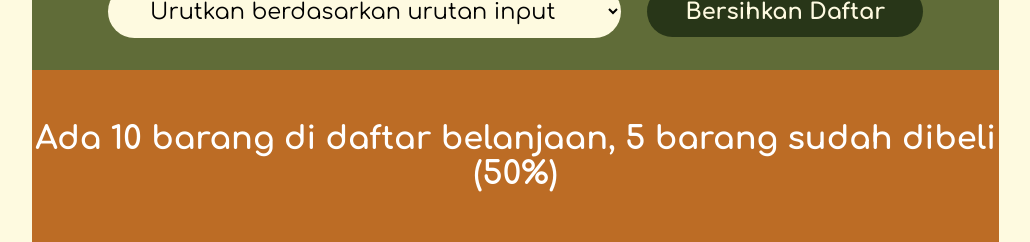
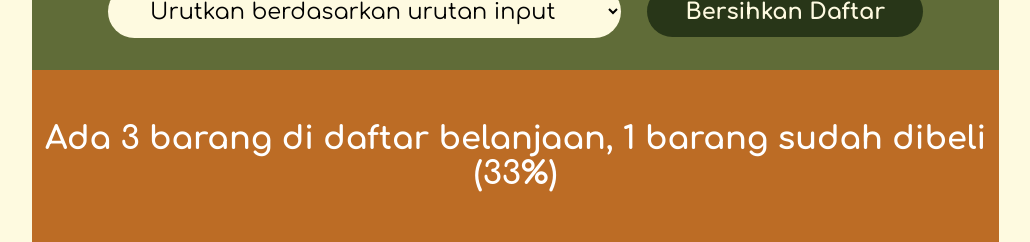
Before and after one commit to RatriaSeza/react-shopping-notes, a React (Vite) app: page / in a window 1280 px wide. Shown: the part 631-873 px from the top of the page, without its empty margins (160-1190 px from the left). Built offline with nearby package versions, Linux system fonts and the light colour scheme; a web font is replaced by a local one.

Commit message:
Update Footer component to display dynamic statistics

```diff
--- a/src/App.jsx
+++ b/src/App.jsx
@@ -56,7 +56,7 @@ function App() {
 			<Header />
 			<Form onAddItem={handleAddItems} />
 			<GroceryList items={items} onDeleteItem={handleDeleteItem} onToggleCheckItem={handleToggleCheckItem} onClearItems={handleClearItems} />
-			<Footer />
+			<Footer items={items} />
 		</div>
 	);
 }
--- a/src/components/Footer.jsx
+++ b/src/components/Footer.jsx
@@ -1,5 +1,9 @@
-function Footer() {
-	return <footer className="stats">Ada 10 barang di daftar belanjaan, 5 barang sudah dibeli (50%)</footer>
+function Footer({ items }) {
+	const totalItems = items.length;
+	const checkedItems = items.filter((item) => item.checked).length;
+	const percentage = Math.round((checkedItems / totalItems) * 100);
+
+	return <footer className="stats">Ada {totalItems} barang di daftar belanjaan, {checkedItems} barang sudah dibeli ({percentage}%)</footer>
 }
 
 export default Footer
```
